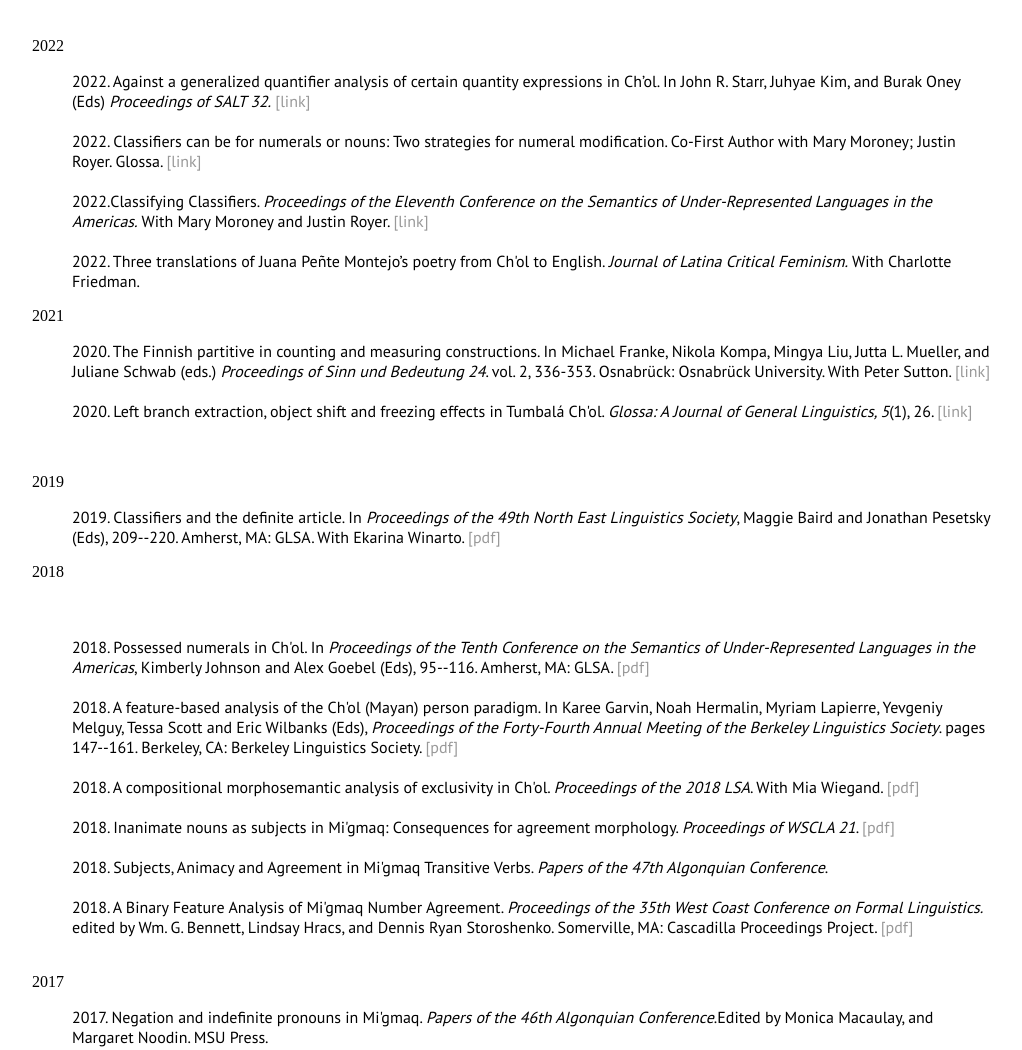
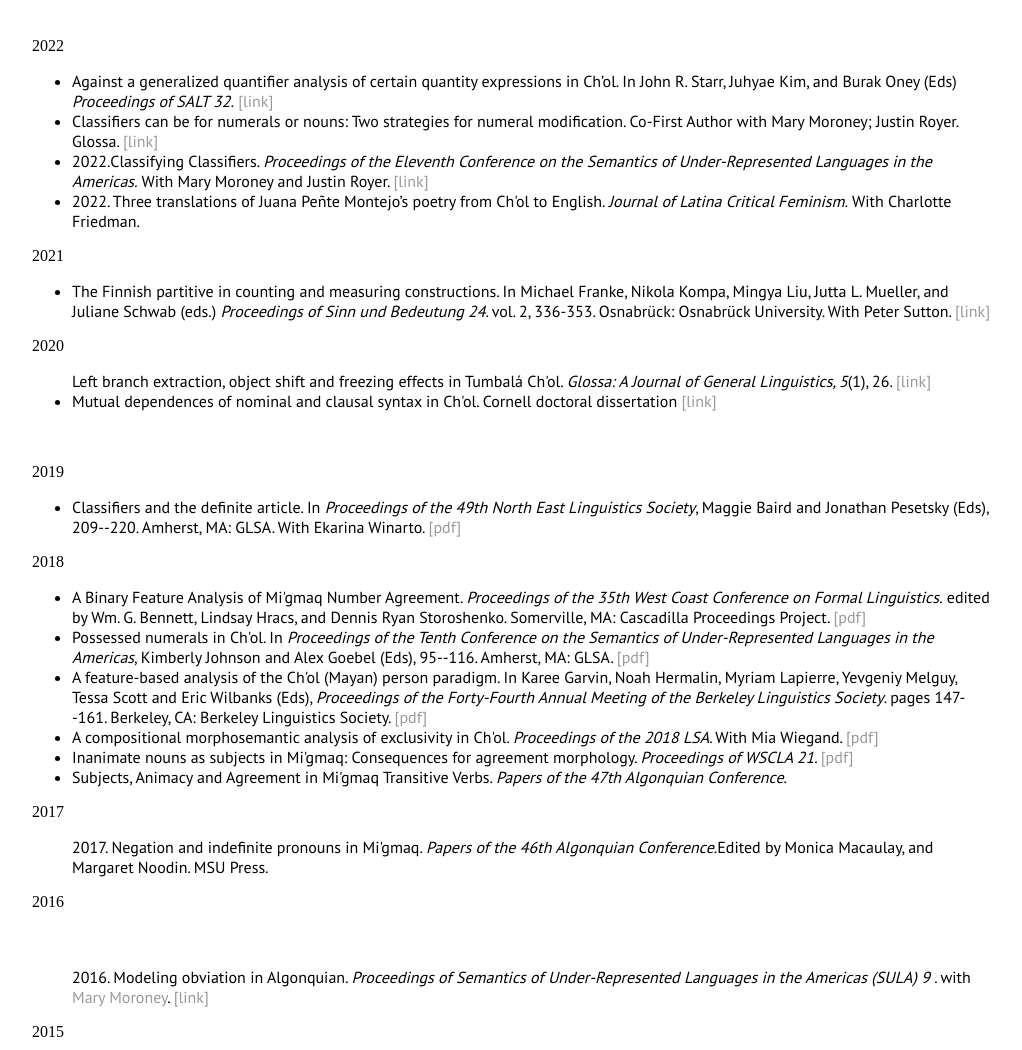
Before and after one commit to carolrose/carolrose.github.io, a plain HTML site: page research.html in a window 1280 px wide. Shown: the part 1240-2290 px from the top of the page, without its empty margins (88-1110 px from the left). Drawn offline with Linux system fonts and the light colour scheme.

Commit message:
Update research.html

```diff
--- a/research.html
+++ b/research.html
@@ -88,58 +88,45 @@ Accepted or Forthcoming
 
 2022
 <ul>
-         2022.  Against a generalized quantifier analysis of certain quantity expressions in Ch’ol. In John R. Starr, Juhyae Kim, and Burak Oney (Eds) <i>Proceedings of SALT 32.</i> <a href="https://journals.linguisticsociety.org/proceedings/index.php/SALT/article/view/32.026"> [link] </a>
-    <br>
-    <br>
-      2022.  Classifiers can be for numerals or nouns: Two strategies for numeral modification. Co-First Author with Mary Moroney; Justin Royer. Glossa. <a href="https://doi.org/10.16995/glossa.8437"> [link] </a>
-    <br>
-    <br>
+      <li> Against a generalized quantifier analysis of certain quantity expressions in Ch’ol. In John R. Starr, Juhyae Kim, and Burak Oney (Eds) <i>Proceedings of SALT 32.</i> <a href="https://journals.linguisticsociety.org/proceedings/index.php/SALT/article/view/32.026"> [link] </a></li>
+<li>
+     Classifiers can be for numerals or nouns: Two strategies for numeral modification. Co-First Author with Mary Moroney; Justin Royer. Glossa. <a href="https://doi.org/10.16995/glossa.8437"> [link] </a></li>
+<li>
    2022.Classifying Classifiers. <i>Proceedings
 of the Eleventh Conference on the Semantics of Under-Represented Languages in the
-   Americas.</i> With Mary Moroney and Justin Royer.<a href="https://ling.auf.net/lingbuzz/005672"> [link] </a> <br>
-    <br>
-     2022. Three translations of Juana Pe&ntilde;te Montejo’s poetry from Ch'ol to English. <i>Journal of Latina Critical Feminism.</i> With Charlotte Friedman.
+   Americas.</i> With Mary Moroney and Justin Royer.<a href="https://ling.auf.net/lingbuzz/005672"> [link] </a> </li>
+   <li>
+     2022. Three translations of Juana Pe&ntilde;te Montejo’s poetry from Ch'ol to English. <i>Journal of Latina Critical Feminism.</i> With Charlotte Friedman.</li>
 </ul>
 
    2021
    <ul>
-    2020. The Finnish partitive in counting and measuring constructions. In Michael Franke, Nikola Kompa, Mingya Liu, Jutta L. Mueller, and Juliane Schwab (eds.) <i>Proceedings of Sinn und Bedeutung 24</i>. vol. 2, 336-353. Osnabr&uuml;ck: Osnabr&uuml;ck University. With Peter Sutton. <a href="https://ling.auf.net/lingbuzz/005619"> [link] </a>
+ <li>The Finnish partitive in counting and measuring constructions. In Michael Franke, Nikola Kompa, Mingya Liu, Jutta L. Mueller, and Juliane Schwab (eds.) <i>Proceedings of Sinn und Bedeutung 24</i>. vol. 2, 336-353. Osnabr&uuml;ck: Osnabr&uuml;ck University. With Peter Sutton. <a href="https://ling.auf.net/lingbuzz/005619"> [link] </a></li>
+   </ul>
 
-               <br>
-    <br>
-    2020. Left branch extraction, object shift and freezing effects in Tumbal&aacute; Ch'ol. <i>Glossa: A Journal of General Linguistics, 5</i>(1), 26.<a href="https://www.glossa-journal.org/articles/10.5334/gjgl.988/"> [link] </a>
-
+   2020
+   <ul>
+   Left branch extraction, object shift and freezing effects in Tumbal&aacute; Ch'ol. <i>Glossa: A Journal of General Linguistics, 5</i>(1), 26.<a href="https://www.glossa-journal.org/articles/10.5334/gjgl.988/"> [link] </a>
+<li> Mutual dependences of nominal and clausal syntax in Ch'ol. Cornell doctoral dissertation <a href="https://ling.auf.net/lingbuzz/005371">[link]</a></li>
        </ul>
                <br>
     <br>
    2019
    <ul>
-    2019. Classifiers and the definite article. In <i>Proceedings of the 49th North East Linguistics Society</i>, Maggie Baird and Jonathan Pesetsky (Eds), 209--220. Amherst, MA: GLSA. With Ekarina Winarto. <a href="https://ling.auf.net/lingbuzz/004808" target="_blank"> [pdf] </a>
+   <li> Classifiers and the definite article. In <i>Proceedings of the 49th North East Linguistics Society</i>, Maggie Baird and Jonathan Pesetsky (Eds), 209--220. Amherst, MA: GLSA. With Ekarina Winarto. <a href="https://ling.auf.net/lingbuzz/004808" target="_blank"> [pdf] </a></li>
 
       </ul>
 
    2018
    <ul>
-           <br>
-    <br>
-   2018. Possessed numerals in Ch'ol. In <i>Proceedings of the Tenth Conference on the Semantics of Under-Represented Languages in the Americas</i>, Kimberly Johnson and Alex Goebel (Eds), 95--116. Amherst, MA: GLSA. <a href="https://ling.auf.net/lingbuzz/006542" target="_blank"> [pdf] </a>
-   <br>
-    <br>
-    2018. A feature-based analysis of the Ch'ol (Mayan) person paradigm. In Karee Garvin, Noah Hermalin, Myriam Lapierre, Yevgeniy Melguy, Tessa Scott and Eric Wilbanks (Eds), <i>Proceedings of the Forty-Fourth Annual Meeting of the Berkeley Linguistics Society</i>. pages 147--161. Berkeley, CA: Berkeley Linguistics Society. <a href="https://ling.auf.net/lingbuzz/004929" target="_blank"> [pdf] </a>
-       <br>
-    <br>
-2018. A compositional morphosemantic analysis of exclusivity in Ch'ol. <i>Proceedings of the 2018 LSA</i>. With Mia Wiegand. <a href="https://journals.linguisticsociety.org/proceedings/index.php/PLSA/article/view/4376/3995" target="_blank"> [pdf] </a>
-    <br>
-    <br>
-    2018. Inanimate nouns as subjects in Mi'gmaq: Consequences for agreement morphology. <i>Proceedings of WSCLA 21</i>.<a href="https://lingpapers.sites.olt.ubc.ca/files/2018/01/WSCLA21-10-Little.pdf" target="_blank"> [pdf] </a>
-    <br>
-    <br>
-2018. Subjects, Animacy and Agreement in Mi'gmaq Transitive Verbs. <i>Papers of the 47th Algonquian Conference</i>.
-    <br>
-    <br>
-    2018. A Binary Feature Analysis of Mi'gmaq Number Agreement. <i>Proceedings of the 35th West Coast Conference on Formal Linguistics.</i> edited by Wm. G. Bennett, Lindsay Hracs, and Dennis Ryan Storoshenko. Somerville, MA: Cascadilla Proceedings Project. <a href="http://www.lingref.com/cpp/wccfl/35/paper3395.pdf" target="_blank"> [pdf] </a>
-     <br>
-    <br>
+      <li>A Binary Feature Analysis of Mi'gmaq Number Agreement. <i>Proceedings of the 35th West Coast Conference on Formal Linguistics.</i> edited by Wm. G. Bennett, Lindsay Hracs, and Dennis Ryan Storoshenko. Somerville, MA: Cascadilla Proceedings Project. <a href="http://www.lingref.com/cpp/wccfl/35/paper3395.pdf" target="_blank"> [pdf] </a> </li>
+<li>Possessed numerals in Ch'ol. In <i>Proceedings of the Tenth Conference on the Semantics of Under-Represented Languages in the Americas</i>, Kimberly Johnson and Alex Goebel (Eds), 95--116. Amherst, MA: GLSA. <a href="https://ling.auf.net/lingbuzz/006542" target="_blank"> [pdf] </a></li>
+<li> A feature-based analysis of the Ch'ol (Mayan) person paradigm. In Karee Garvin, Noah Hermalin, Myriam Lapierre, Yevgeniy Melguy, Tessa Scott and Eric Wilbanks (Eds), <i>Proceedings of the Forty-Fourth Annual Meeting of the Berkeley Linguistics Society</i>. pages 147--161. Berkeley, CA: Berkeley Linguistics Society. <a href="https://ling.auf.net/lingbuzz/004929" target="_blank"> [pdf] </a> </li>
+<li> A compositional morphosemantic analysis of exclusivity in Ch'ol. <i>Proceedings of the 2018 LSA</i>. With Mia Wiegand. <a href="https://journals.linguisticsociety.org/proceedings/index.php/PLSA/article/view/4376/3995" target="_blank"> [pdf] </a> </li>
+<li>Inanimate nouns as subjects in Mi'gmaq: Consequences for agreement morphology. <i>Proceedings of WSCLA 21</i>.<a href="https://lingpapers.sites.olt.ubc.ca/files/2018/01/WSCLA21-10-Little.pdf" target="_blank"> [pdf] </a> </li>
+<li> Subjects, Animacy and Agreement in Mi'gmaq Transitive Verbs. <i>Papers of the 47th Algonquian Conference</i>. </li>
+
+
       </ul>
 
    2017
```
